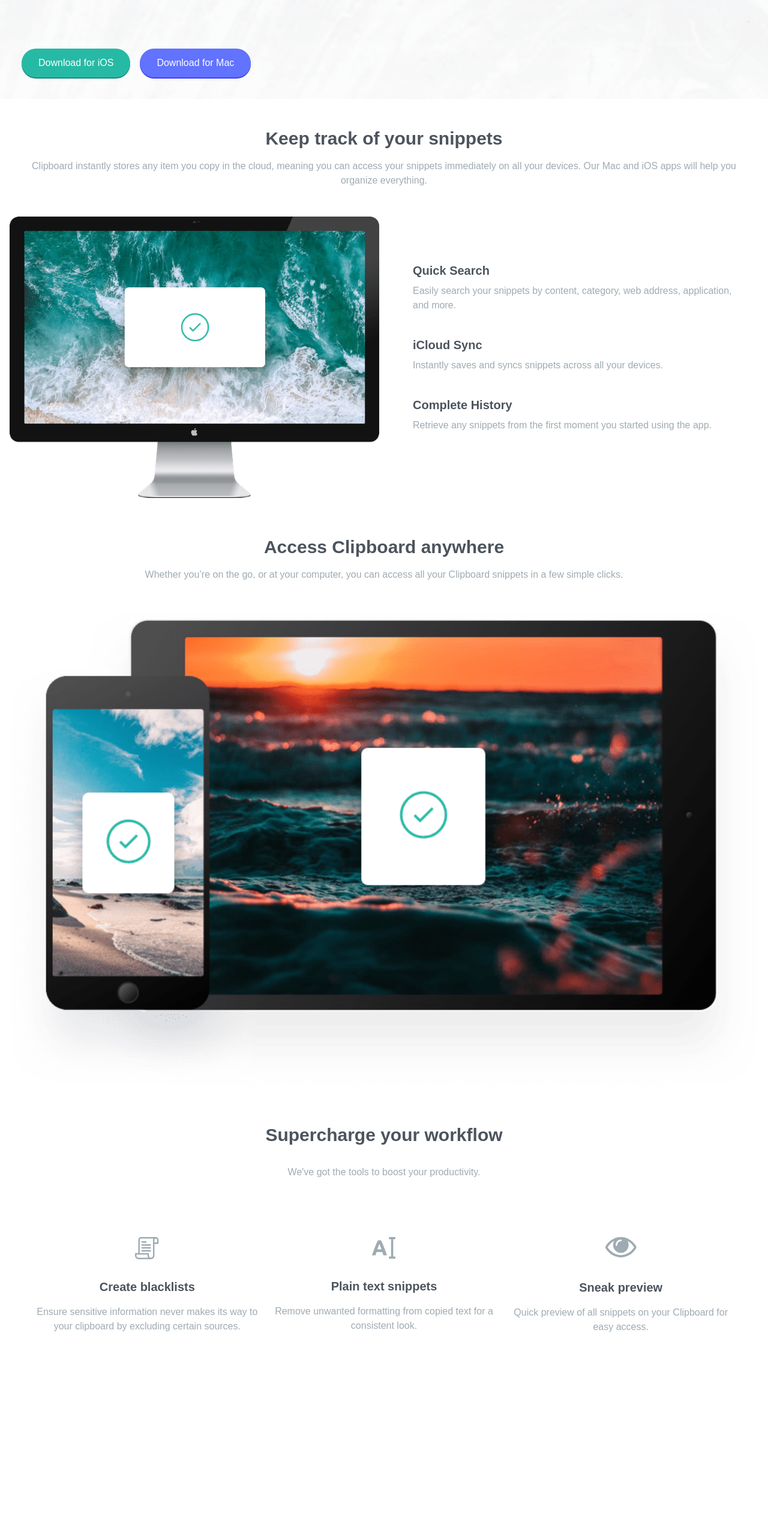
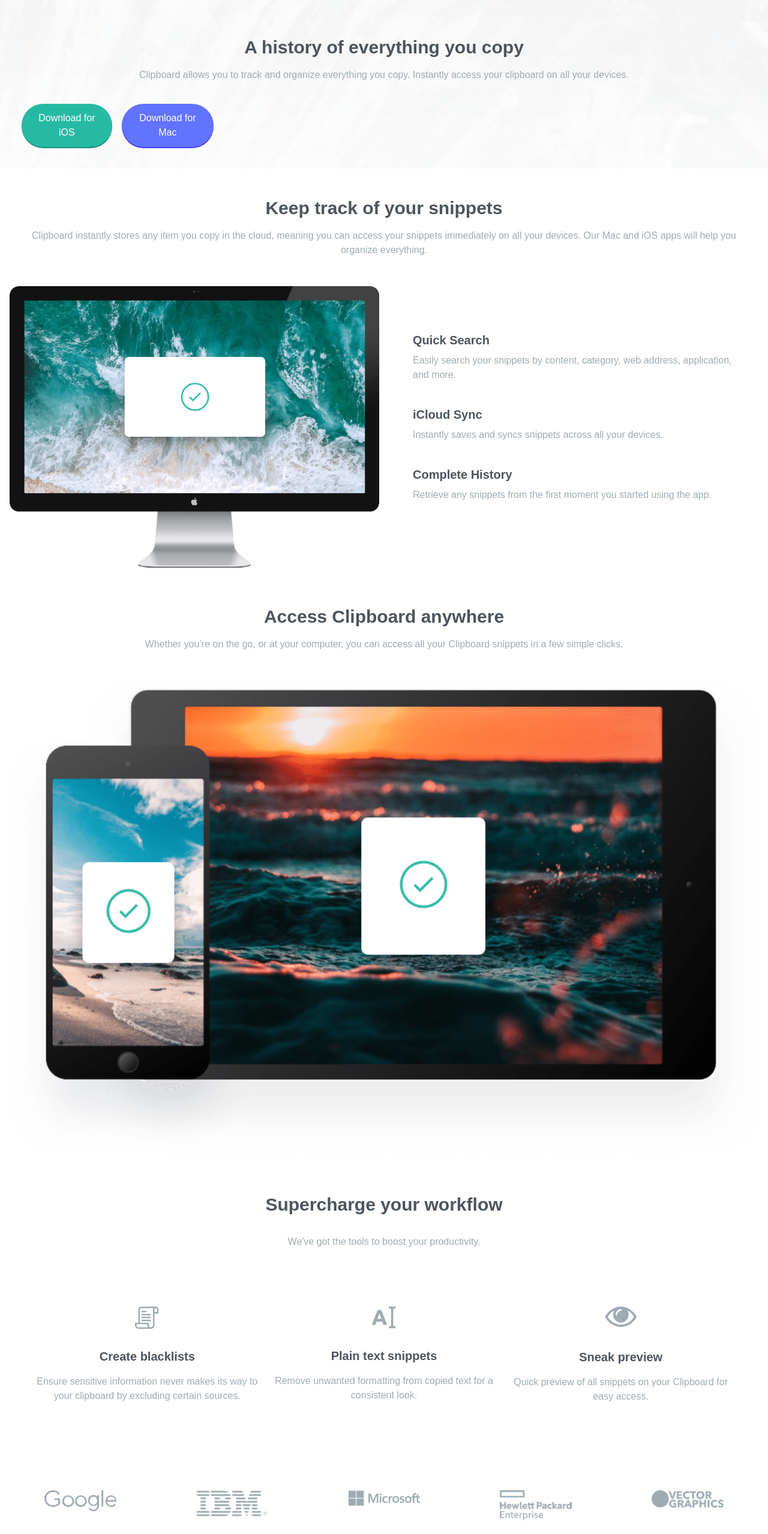
Before and after one commit to maomaoXD/clipboard-landing-page, a website: page index.html in a window 1280 px wide. Shown: the part 243-2800 px from the top of the page at 60% size. Before the commit the page ends 2705 px from the top, so only its background shows below. Drawn offline with Linux system fonts and the light colour scheme; a web font is replaced by a local one.

Commit message:
adding logo section

```diff
--- a/index.html
+++ b/index.html
@@ -17,14 +17,14 @@
 <body class="font-primary text-center text-lg">
 
   <main class="container grid grid-rows-1 mx-auto">
-      <header class="flex flex-row justify-center items-center flex-wrap gap-4 mb-8 header-bg p-4">
+      <header class="grid grid-rows-1 gap-4 mb-8 header-bg p-4">
         <img src="images/logo.svg " alt="Clipboard Logo" class="mx-auto m-12 w-28 pt-16" >
 
-        <h1 class="text-neutral-700 text-3xl font-semibold">A history of <span class="block">everything you copy</span></h1>
+        <h1 class="text-neutral-700 text-3xl font-semibold">A history of <span class="block md:inline">everything you copy</span></h1>
 
-        <p class="text-neutral-500 text-base"> Clipboard allows you to track and <span class="block"> organize everything you copy. Instantly </span>access your clipboard on all your devices.</p>
+        <p class="text-neutral-500 text-base"> Clipboard allows you to track and <span class="block md:inline"> organize everything you copy. Instantly </span>access your clipboard on all your devices.</p>
 
-        <div class="flex flex-col gap-4 m-5 text-white text-base w-full md:flex-row">
+        <div class="flex flex-col gap-4 m-5 text-white text-base w-80 md:flex-row justify-center">
           <button class="bg-primary py-3 px-7 rounded-full shadow-custom-green">Download for iOS</button>
           <button class="bg-secondary py-3 px-7 rounded-full shadow-2xl shadow-custom-blue">Download for Mac</button>
         </div>
@@ -77,21 +77,43 @@
         <p class="text-neutral-500 text-base mb-8">We've got the tools to boost your productivity.</p>
 
         <div class="grid md:grid-cols-3 m-8">
-          <div class="mb-8 flex flex-col items-center min-h-[320px]">
+          <div class="mb-8 flex flex-col items-center">
             <img src="images/icon-blacklist.svg" alt="Blacklist Icon" class="w-10 mx-auto mt-8 mb-8">
             <h3 class="text-neutral-700 text-xl font-semibold mb-4">Create blacklists</h3>
             <p class="text-neutral-500 text-base">Ensure sensitive information never makes its way to your clipboard by excluding certain sources.</p>
           </div>
-          <div class="mb-8 flex flex-col items-center min-h-[320px]">
+          <div class="mb-8 flex flex-col items-center">
             <img src="images/icon-text.svg" alt="Text Icon" class="w-10 mx-auto mt-8 mb-8">
             <h3 class="text-neutral-700 text-xl font-semibold mb-4">Plain text snippets</h3>
             <p class="text-neutral-500 text-base">Remove unwanted formatting from copied text for a consistent look.</p>
           </div>
-          <div class="mb-8 flex flex-col items-center min-h-[320px]">
+          <div class="mb-8 flex flex-col items-center">
             <img src="images/icon-preview.svg" alt="Preview Icon" class="w-13 mx-auto mt-8 mb-9">
             <h3 class="text-neutral-700 text-xl font-semibold mb-4">Sneak preview</h3>
             <p class="text-neutral-500 text-base">Quick preview of all snippets on your Clipboard for easy access.</p>
           </div>
+        </div>
+      </section>
+
+
+      <section class="grid grid-rows-1 mb-8 p-4">
+        <div class="grid grid-cols-1 md:grid-cols-5 gap-4">
+          <img src="images/logo-google.png" alt="Google Logo" class="w-30 mx-auto my-4">
+          <img src="images/logo-ibm.png" alt="IBM Logo" class="w-30 mx-auto my-4">
+          <img src="images/logo-microsoft.png" alt="Microsoft Logo" class="w-30 mx-auto my-4">
+          <img src="images/logo-hp.png" alt="HP Logo" class="w-30 mx-auto my-4">
+          <img src="images/logo-vector-graphics.png" alt="Vector Graphics Logo" class="w-30 mx-auto my-4">
+
+        </div>
+      </section>
+
+      <section class="grid grid-rows-1 mb-8 p-4">
+        <h2 class="text-neutral-700 text-3xl font-semibold mb-8">Clipboard for iOS and Mac OS</h2>
+        <p class="text-neutral-500 text-base mb-8">Available for free on the App Store. Download for Mac or iOS, sync with iCloud and you’re ready to start adding to your clipboard.</p>
+
+        <div class="flex flex-col gap-4 m-5 text-white text-base w-80 md:flex-row justify-center">
+          <button class="bg-primary py-3 px-7 rounded-full shadow-custom-green">Download for iOS</button>
+          <button class="bg-secondary py-3 px-7 rounded-full shadow-2xl shadow-custom-blue">Download for Mac</button>
         </div>
       </section>
 
```
Also changed, not shown: src/output.css.
